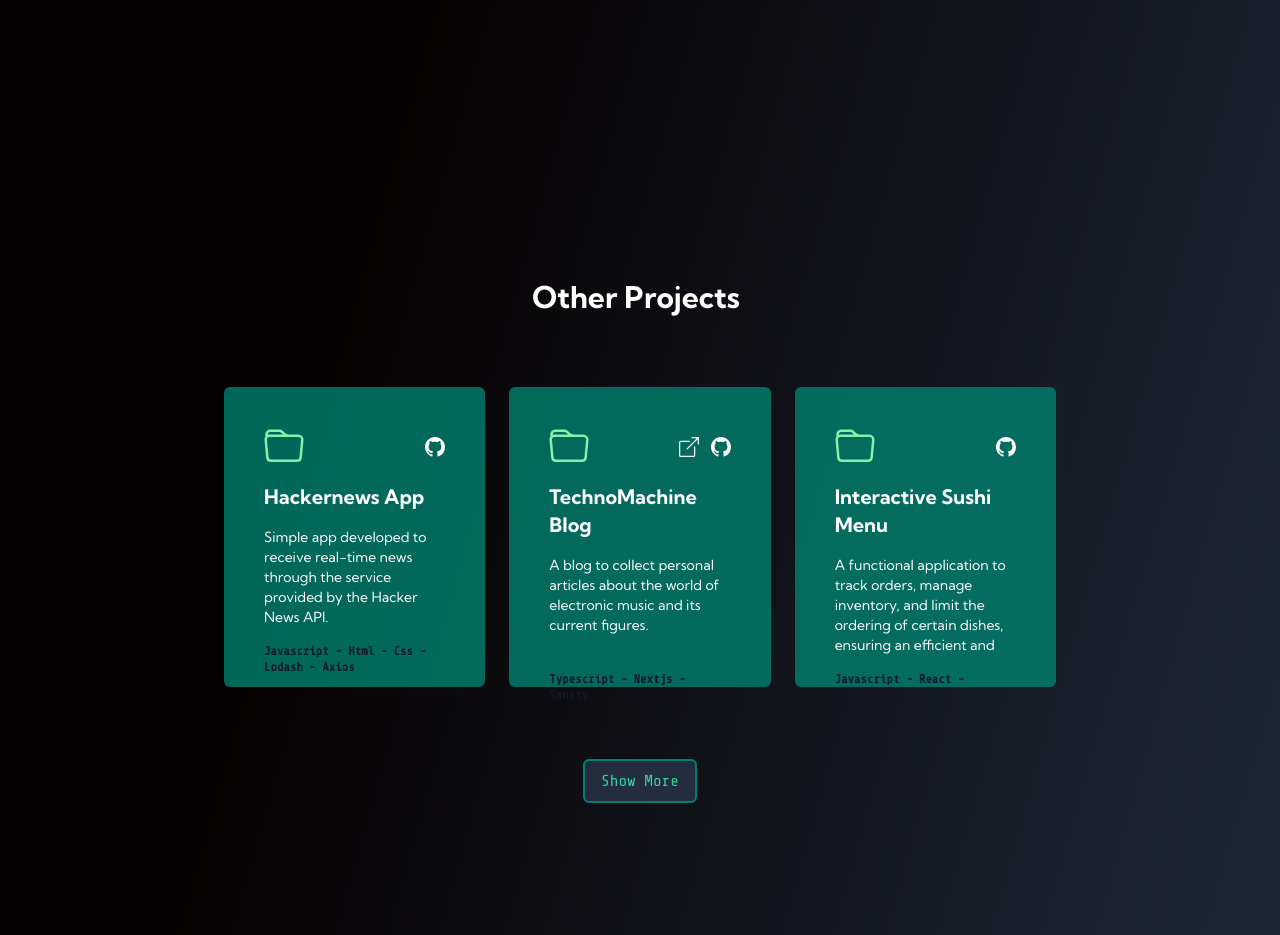
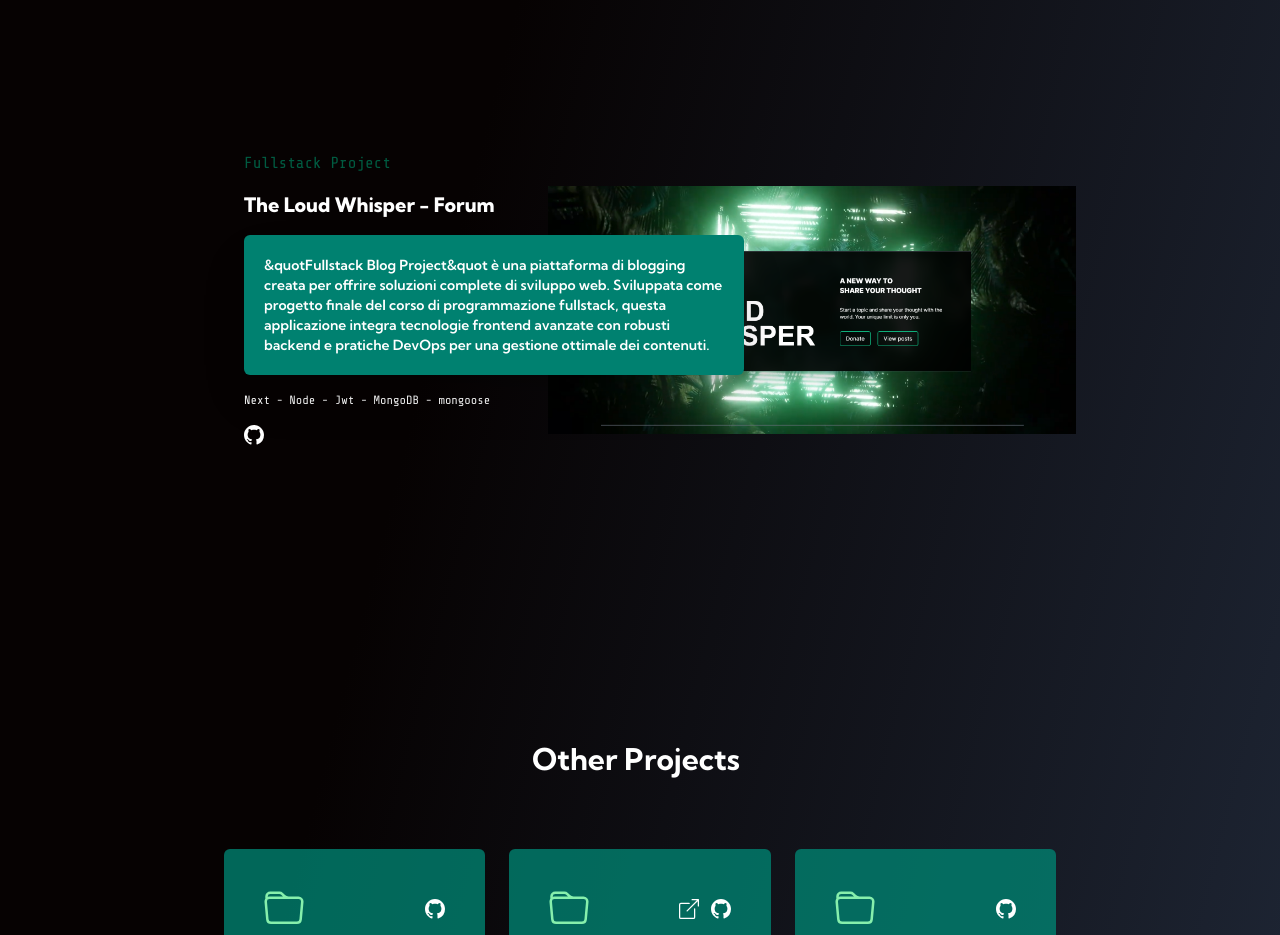
Before and after one commit to Jim2510/Fullstack-portfolio, a React (Vite) app: page / in a window 1280 px wide. Shown: the part 3000-3935 px from the top of the page. Built offline with nearby package versions, Linux system fonts and the light colour scheme.

Commit message:
new pj added blog

```diff
--- a/src/components/Work.jsx
+++ b/src/components/Work.jsx
@@ -1,4 +1,5 @@
 import gestify from "../assets/gestify.png";
+import blog from "../assets/Immagine 2024-07-27 131435.png";
 
 export function Work() {
   return (
@@ -55,6 +56,48 @@ export function Work() {
               </a>
             </div>
           </div>
+          <div className="w-full grid grid-cols-1 sm:grid-cols-6 gap-0 sm:gap-20 flex-row-reverse mt-20">
+            <div className="col-span-1 sm:col-span-2 h-fit flex justify-center flex-col items-center sm:items-start z-10 py-4 text-end gap-4">
+              <h4 className="font-tech text-second-red text-xl sm:text-base">
+                Fullstack Project
+              </h4>
+              <h2 className=" sm:text-xl font-extrabold text-wrap text-center sm:text-nowrap text-2xl">
+                The Loud Whisper - Forum
+              </h2>
+              <div className="overflow-visible w-full sm:w-[500px] text-justify sm:text-start bg-main-red p-5 relative rounded-md shadow-2xl">
+                <p className="text-sm font-semibold">
+                  &quotFullstack Blog Project&quot è una piattaforma di blogging
+                  creata per offrire soluzioni complete di sviluppo web.
+                  Sviluppata come progetto finale del corso di programmazione
+                  fullstack, questa applicazione integra tecnologie frontend
+                  avanzate con robusti backend e pratiche DevOps per una
+                  gestione ottimale dei contenuti.
+                </p>
+              </div>
+              <h4 className="text-[12px] overflow-visible font-tech text-wrap sm:text-nowrap text-center">
+                Next - Node - Jwt - MongoDB - mongoose
+              </h4>
+              <a href="https://github.com/Jim2510/gestify_business_managment/tree/main">
+                <svg
+                  xmlns="http://www.w3.org/2000/svg"
+                  width="20"
+                  height="20"
+                  fillRule="currentColor"
+                  className="bi bi-github fill-white"
+                  viewBox="0 0 16 16"
+                >
+                  <path d="M8 0C3.58 0 0 3.58 0 8c0 3.54 2.29 6.53 5.47 7.59.4.07.55-.17.55-.38 0-.19-.01-.82-.01-1.49-2.01.37-2.53-.49-2.69-.94-.09-.23-.48-.94-.82-1.13-.28-.15-.68-.52-.01-.53.63-.01 1.08.58 1.23.82.72 1.21 1.87.87 2.33.66.07-.52.28-.87.51-1.07-1.78-.2-3.64-.89-3.64-3.95 0-.87.31-1.59.82-2.15-.08-.2-.36-1.02.08-2.12 0 0 .67-.21 2.2.82.64-.18 1.32-.27 2-.27s1.36.09 2 .27c1.53-1.04 2.2-.82 2.2-.82.44 1.1.16 1.92.08 2.12.51.56.82 1.27.82 2.15 0 3.07-1.87 3.75-3.65 3.95.29.25.54.73.54 1.48 0 1.07-.01 1.93-.01 2.2 0 .21.15.46.55.38A8.01 8.01 0 0 0 16 8c0-4.42-3.58-8-8-8" />
+                </svg>
+              </a>
+            </div>
+            <div className="col-span-1 sm:col-span-4 h-fit sm:h-[350px] mx-auto  overflow-hidden relative sm:rounded-none rounded-md">
+              <img
+                src={blog}
+                alt="gestify"
+                className="w-full h-full  object-cover sm:object-contain"
+              />
+            </div>
+          </div>
         </div>
       </div>
     </>
```
Also changed, not shown: src/assets/Immagine 2024-07-27 131435.png (added).
